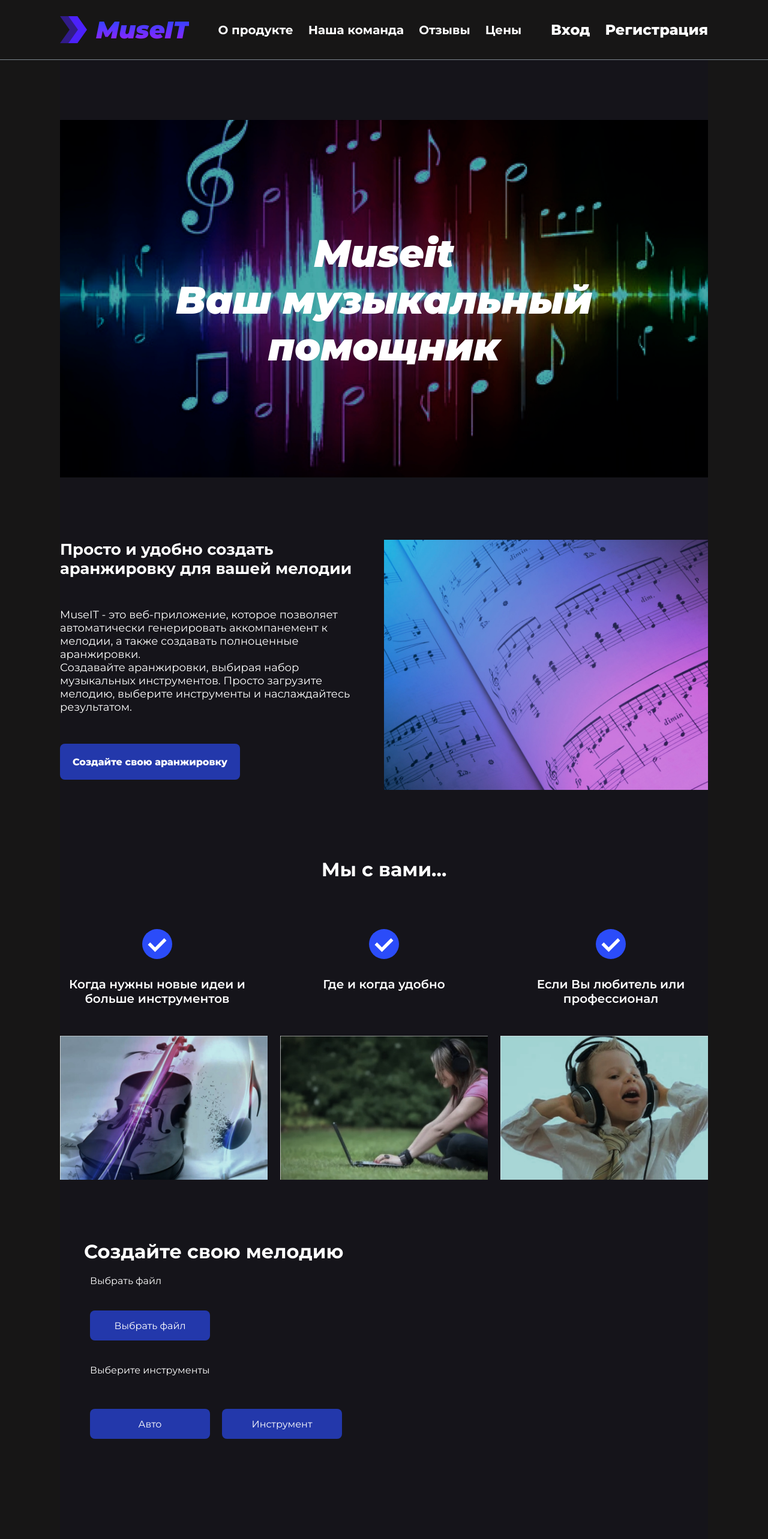
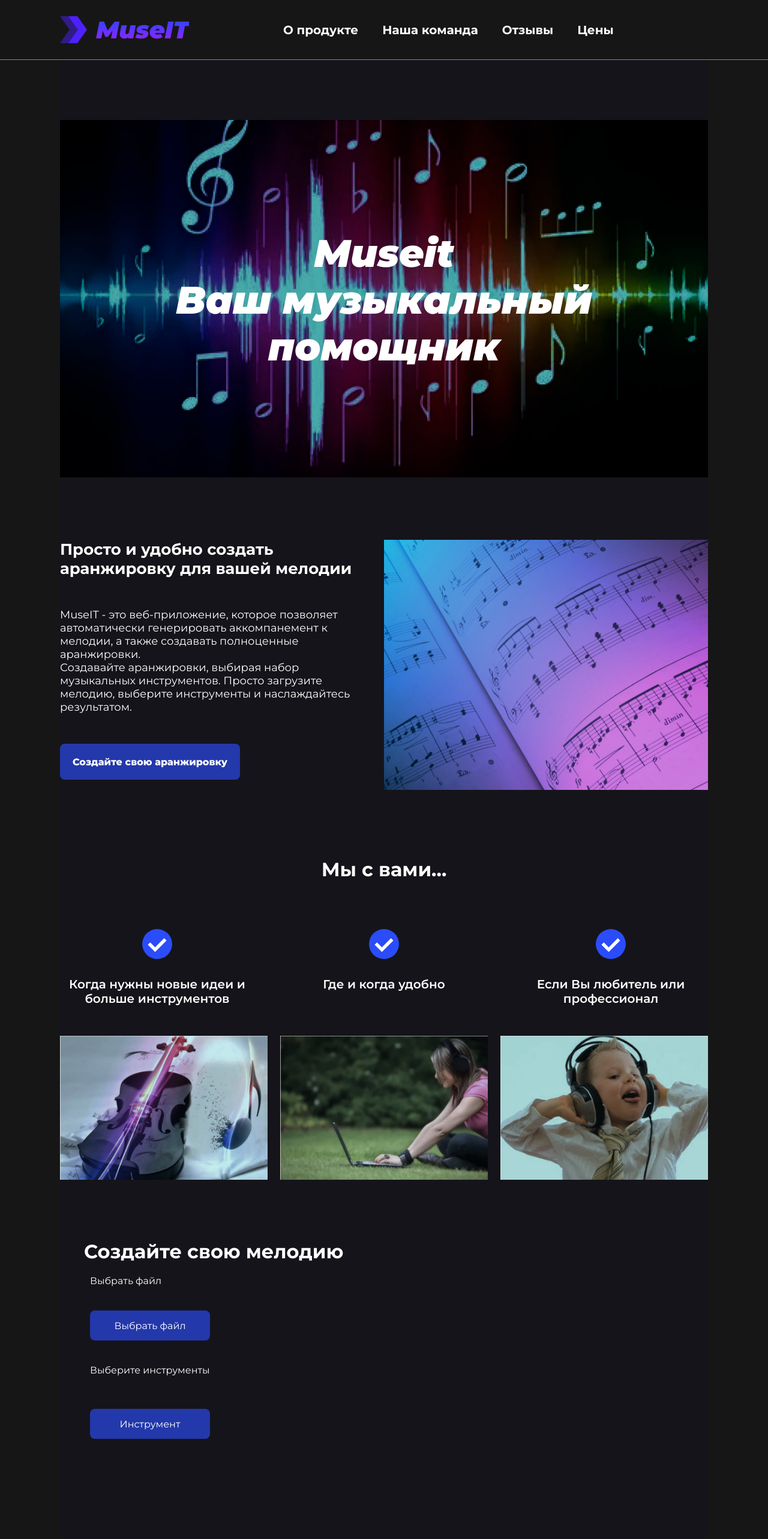
Before and after one commit to rinya1608/museit, a React (Create React App) app in the folder frontend/: page / in a window 1280 px wide. Shown: the top 2566 px of the page at 60% size. Built offline with nearby package versions, Linux system fonts and the light colour scheme.

Commit message:
MUS-69 MUS-72 убраны лишние элементы

```diff
--- a/frontend/src/components/fileUpload/FileUploader.module.css
+++ b/frontend/src/components/fileUpload/FileUploader.module.css
@@ -118,7 +118,7 @@
 }
 
 .fileUploadForm_wrap_left_toolButton{
-    margin-left: 20px;
+
 }
 
 .fileUploadForm_wrap_right{
--- a/frontend/src/components/fileUpload/FileUploaderForm.jsx
+++ b/frontend/src/components/fileUpload/FileUploaderForm.jsx
@@ -29,9 +29,9 @@ const FileUploaderForm = forwardRef(({blob, isFile, downloadFileName, fileName,
                             </div>
                             <h3 className={classes.fileUploadForm_wrap_left_toolTitle}>Выберите инструменты</h3>
                             <div className={classes.fileUploadForm_wrap_left_tools}>
-                                <button className={classes.fileUploadForm_wrap_left_autoButton}>
+                                {/*<button className={classes.fileUploadForm_wrap_left_autoButton}>
                                     Авто
-                                </button>
+                                </button>*/}
                                 <button className={classes.fileUploadForm_wrap_left_toolButton}>
                                     Инструмент
                                 </button>
--- a/frontend/src/components/header/Header.jsx
+++ b/frontend/src/components/header/Header.jsx
@@ -19,12 +19,12 @@ const Header = () => {
                     <li><a href='#otziv'>Отзывы</a></li>
                     <li><a href='#what'>Цены</a></li>
                 </ul>
-                <div className={classes.header_auth}>
+                {/*<div className={classes.header_auth}>
                     <ul>
                         <li>Вход</li>
                         <li>Регистрация</li>
                     </ul>
-                </div>
+                </div>*/}
             </div>
         </div>
     );
--- a/frontend/src/components/header/Header.module.css
+++ b/frontend/src/components/header/Header.module.css
@@ -9,7 +9,6 @@
     width: 1080px;
     height: 100%;
     display: flex;
-    justify-content: space-between;
     align-items: center;
 }
 .header_logo{
@@ -38,8 +37,11 @@
 }
 .header_menu{
     font-weight: 700;
+    width: 100%;
     font-size: 20px;
-    display: inline;
+    display: flex;
+    justify-content: center;
+    align-items: center;
 
 }
 .header_menu li{
@@ -58,9 +60,10 @@
 
 }
 .header_menu li:not(:first-child){
-    margin-left: 25px;
+    margin-left: 40px;
 
 }
+/*
 .header_auth{
     font-weight: 800;
     font-size: 24px;
@@ -73,4 +76,4 @@
 
 .header_auth ul li:first-child{
     margin-right: 25px;
-}
+}*/
--- a/frontend/src/pages/about/About.jsx
+++ b/frontend/src/pages/about/About.jsx
@@ -62,7 +62,7 @@ const About = () => {
             </div>
             <a name='fileUpload'></a>
             <FileUploader/>
-            <a name='what'></a>
+            {/*<a name='what'></a>
             <div className={classes.about_what}>
                 <div className={classes.about_what_form}>
                     <div className={classes.about_what_form_title}><h1>Введите номер телефона или E-mail для регистрации</h1></div>
@@ -83,7 +83,7 @@ const About = () => {
                         <li><img src={calendarIcon}/><span>На месяц - </span></li>
                     </ul>
                 </div>
-            </div>
+            </div>*/}
             <a name='team'></a>
             <div className={classes.about_team}>
                 <h1>Наша команда</h1>
```
